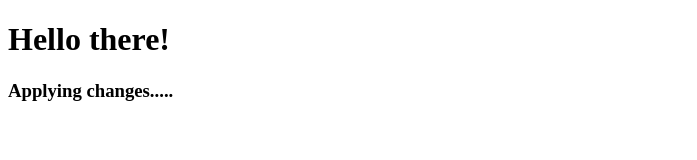
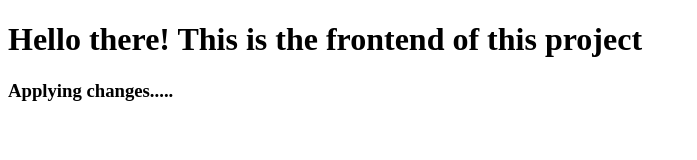
Before and after one commit to Waveya/heroku-labb, a website: page client/index.html in a window 1280 px wide. Shown: the whole page, without its empty margins (0-697 px from the left). Drawn offline with Linux system fonts and the light colour scheme.

Commit message:
second update

```diff
--- a/client/index.html
+++ b/client/index.html
@@ -7,7 +7,7 @@
     <title>Heroku Labb!</title>
 </head>
 <body>
-    <h1>Hello there!</h1>
+    <h1>Hello there! This is the frontend of this project</h1>
     <h3>Applying changes.....</h3>
 </body>
 </html>
```
